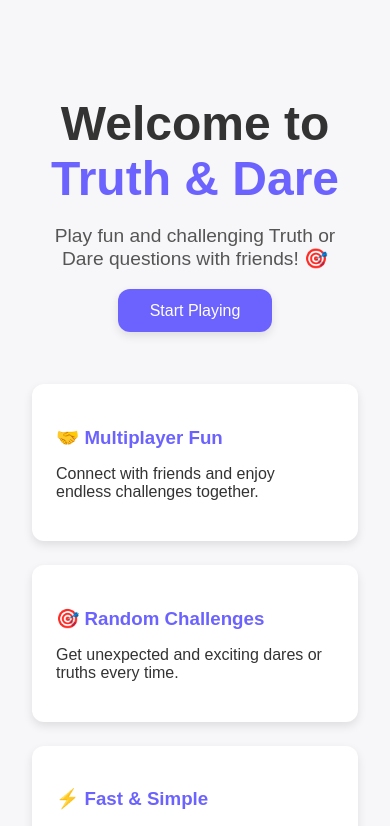
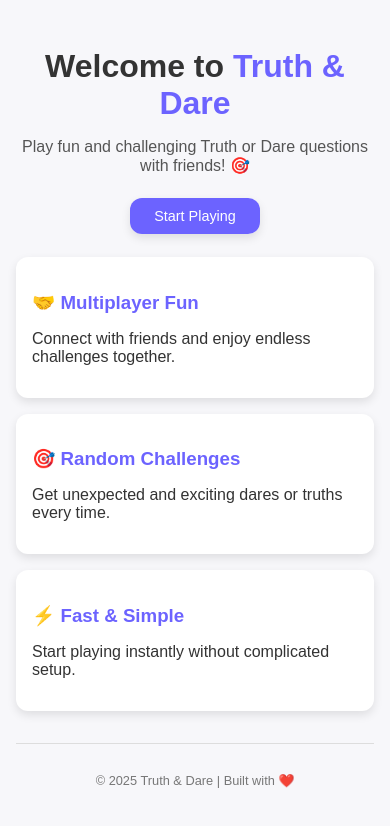
Before and after one commit to WhisperedShadow/truth-or-dare, a Next.js app: page / in a window 390 px wide. Shown: the top 826 px of the page. Built offline with nearby package versions, Linux system fonts and the light colour scheme.

Commit message:
Initial Commit

```diff
--- a/app/components/settings.module.css
+++ b/app/components/settings.module.css
@@ -121,3 +121,89 @@
   background: #45a049;
   transform: scale(1.05);
 }
+
+/* ---------- Mobile Styles for Settings Panel ---------- */
+@media (max-width: 768px) {
+  /* Settings Button */
+  .settingsButton {
+    padding: 0.5rem 0.8rem;
+    font-size: 0.9rem;
+    top: 0.8rem;
+    right: 0.8rem;
+  }
+
+  /* Settings Container */
+  .settingsContainer {
+    top: 4rem;
+    right: 0.5rem;
+    width: 90%;
+    max-width: 350px;
+    padding: 1rem;
+  }
+
+  .title {
+    font-size: 1.2rem;
+  }
+
+  /* Player List */
+  .player {
+    flex-direction: column;
+    align-items: flex-start;
+    gap: 0.4rem;
+  }
+
+  .playerName {
+    font-size: 0.95rem;
+  }
+
+  .playerGender {
+    font-size: 0.85rem;
+  }
+
+  /* Add Player Form */
+  .addPlayer {
+    gap: 0.5rem;
+  }
+
+  .addPlayer input,
+  .addPlayer select {
+    font-size: 0.85rem;
+    padding: 0.4rem;
+  }
+
+  .addBtn {
+    font-size: 0.9rem;
+    padding: 0.4rem;
+  }
+}
+
+/* ---------- Very Small Phones ---------- */
+@media (max-width: 480px) {
+  .settingsContainer {
+    right: 0.3rem;
+    top: 3.5rem;
+    width: 95%;
+    padding: 0.8rem;
+  }
+
+  .title {
+    font-size: 1.1rem;
+  }
+
+  .player {
+    gap: 0.3rem;
+  }
+
+  .playerName {
+    font-size: 0.9rem;
+  }
+
+  .playerGender {
+    font-size: 0.8rem;
+  }
+
+  .addBtn {
+    font-size: 0.85rem;
+    padding: 0.35rem;
+  }
+}
--- a/app/game/page.js
+++ b/app/game/page.js
@@ -61,7 +61,9 @@ Rules:
 6. Avoid repetitive or generic phrases.
 7. Ensure it sounds like a challenge or question suitable for ${method}.
 8. No greetings, no filler words, no disclaimers.
+9. If ${method} is "Truth", ask a question that is interesting and engaging Don't make him/her do something .
 10. If ${method} is "Dare", Don't ask him questions give him a small challenge he/she can do.
+11. Don't use the word "truth" or "dare" in the response.
 
 Now provide the ${method} in exactly one sentence.
 `;
--- a/app/game/page.module.css
+++ b/app/game/page.module.css
@@ -119,3 +119,66 @@
   0% { transform: rotate(0deg); }
   100% { transform: rotate(360deg); }
 }
+
+/* ---------- Mobile Styles ---------- */
+@media (max-width: 768px) {
+  .wrapper {
+    padding: 15px;
+    gap: 1rem;
+  }
+
+  .type select {
+    width: 100%;
+    font-size: 0.9rem;
+    padding: 8px 12px;
+  }
+
+  .container {
+    padding: 15px;
+  }
+
+  .msg h2 {
+    font-size: 1.3rem;
+  }
+
+  .msg p {
+    font-size: 0.9rem;
+  }
+
+  .btns {
+    flex-direction: column;
+    gap: 10px;
+    margin-top: 15px;
+  }
+
+  .btnPrimary,
+  .btnTruth,
+  .btnDare {
+    width: 100%;
+    padding: 8px 14px;
+    font-size: 0.9rem;
+  }
+}
+
+/* ---------- Very Small Phones ---------- */
+@media (max-width: 480px) {
+  .wrapper {
+    padding: 10px;
+  }
+
+  .msg h2 {
+    font-size: 1.1rem;
+  }
+
+  .msg p {
+    font-size: 0.85rem;
+    line-height: 1.3;
+  }
+
+  .btnPrimary,
+  .btnTruth,
+  .btnDare {
+    font-size: 0.85rem;
+    padding: 7px 12px;
+  }
+}
--- a/app/page.module.css
+++ b/app/page.module.css
@@ -79,3 +79,45 @@
   border-top: 1px solid #ddd;
   animation: fadeIn var(--transition-slow) ease-in-out;
 }
+
+/* ---------- Mobile Styles ---------- */
+@media (max-width: 768px) {
+  .container {
+    padding: 1rem;
+  }
+
+  /* Hero Section */
+  .hero {
+    margin-top: 2rem;
+  }
+
+  .title {
+    font-size: 2rem;
+  }
+
+  .subtitle {
+    font-size: 1rem;
+  }
+
+  .ctaButton {
+    padding: 0.6rem 1.5rem;
+    font-size: 0.9rem;
+  }
+
+  /* Features Section */
+  .features {
+    grid-template-columns: 1fr;
+    gap: 1rem;
+    margin: 2rem 0;
+  }
+
+  .featureCard {
+    padding: 1rem;
+  }
+
+  /* Footer */
+  .footer {
+    padding: 1rem;
+    font-size: 0.8rem;
+  }
+}
```
